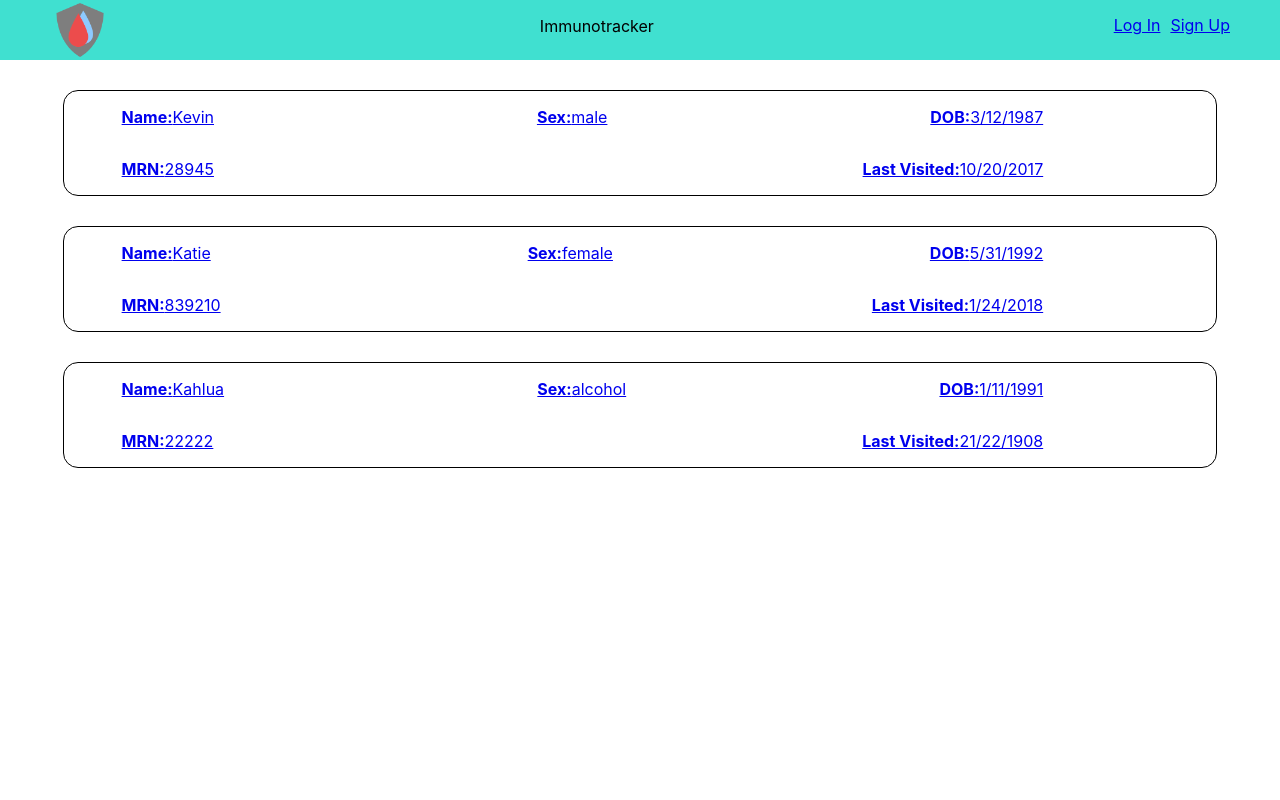
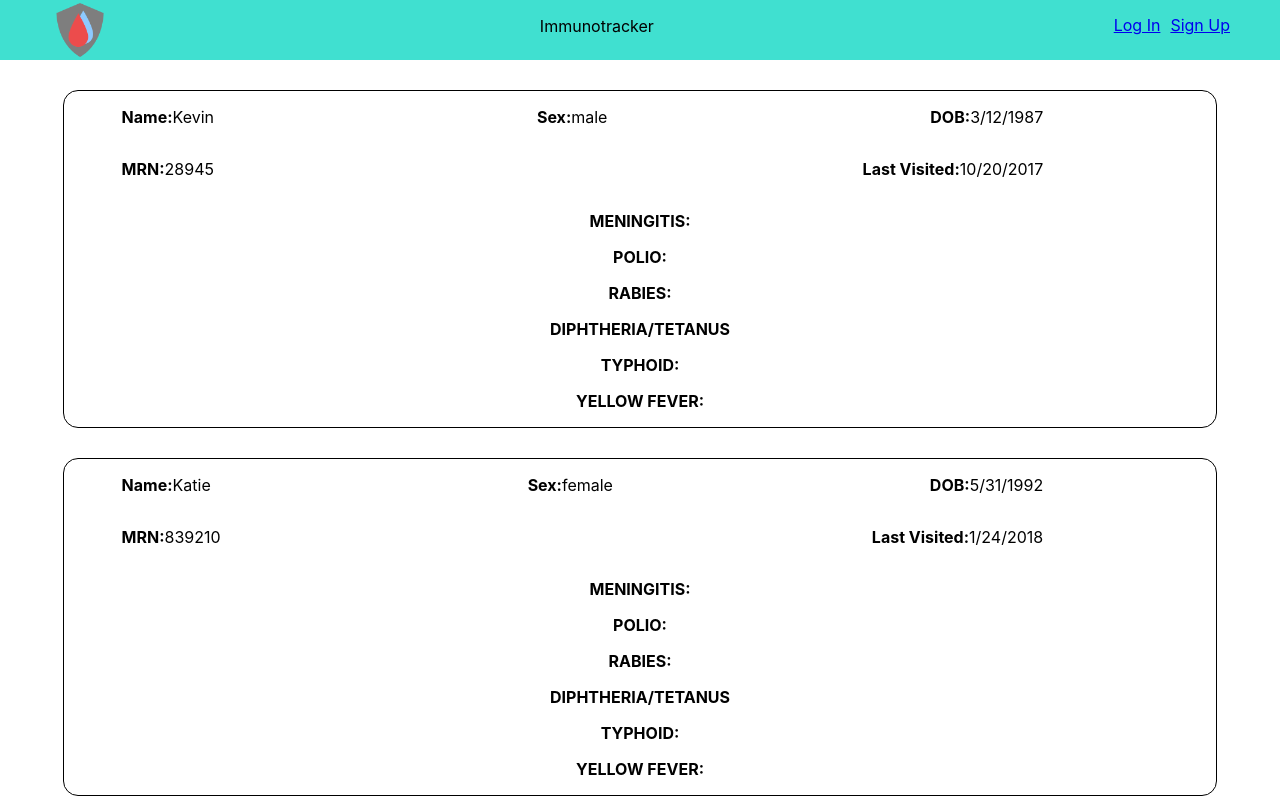
Before and after one commit to immunizationtracking/frontend, a React (Create React App) app in the folder immunotracker/: page /users in a window 1280 px wide. Shown: the top 800 px of the page. Built offline with nearby package versions, Linux system fonts and the light colour scheme.

Commit message:
just normal cards

```diff
--- a/immunotracker/src/components/Cards/CardsList.js
+++ b/immunotracker/src/components/Cards/CardsList.js
@@ -53,13 +53,13 @@ class cardview extends React.Component {
       <div>
         {this.state.patients.map(patient => {
           return (
-            <Link to={`/users/${patient.name}`} state={this.state}>
+            <div>
               <MinCard
                 key={patient.name}
                 patient={patient}
                 selected={this.selected}
               />
-            </Link>
+            </div>
           );
         })}
       </div>
--- a/immunotracker/src/components/Cards/mincard.js
+++ b/immunotracker/src/components/Cards/mincard.js
@@ -29,6 +29,28 @@ const MinCard = props => {
           {props.patient.last_visit}
         </p>
       </div>
+      <div className="Vac-Info">
+        <div>
+          <p>
+            <strong>MENINGITIS:</strong>
+          </p>
+          <p>
+            <strong>POLIO:</strong>
+          </p>
+          <p>
+            <strong>RABIES:</strong>
+          </p>
+          <p>
+            <strong>DIPHTHERIA/TETANUS</strong>
+          </p>
+          <p>
+            <strong>TYPHOID:</strong>
+          </p>
+          <p>
+            <strong>YELLOW FEVER:</strong>
+          </p>
+        </div>
+      </div>
     </div>
   );
 };
```
